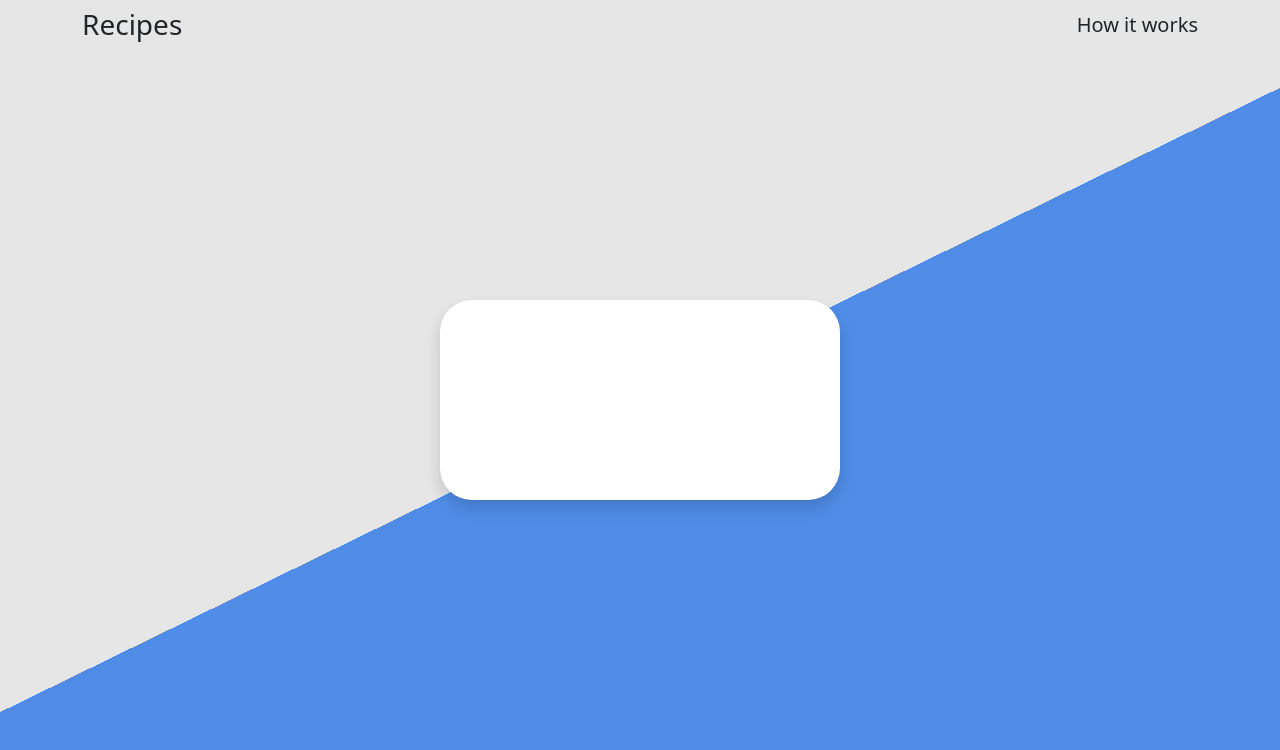
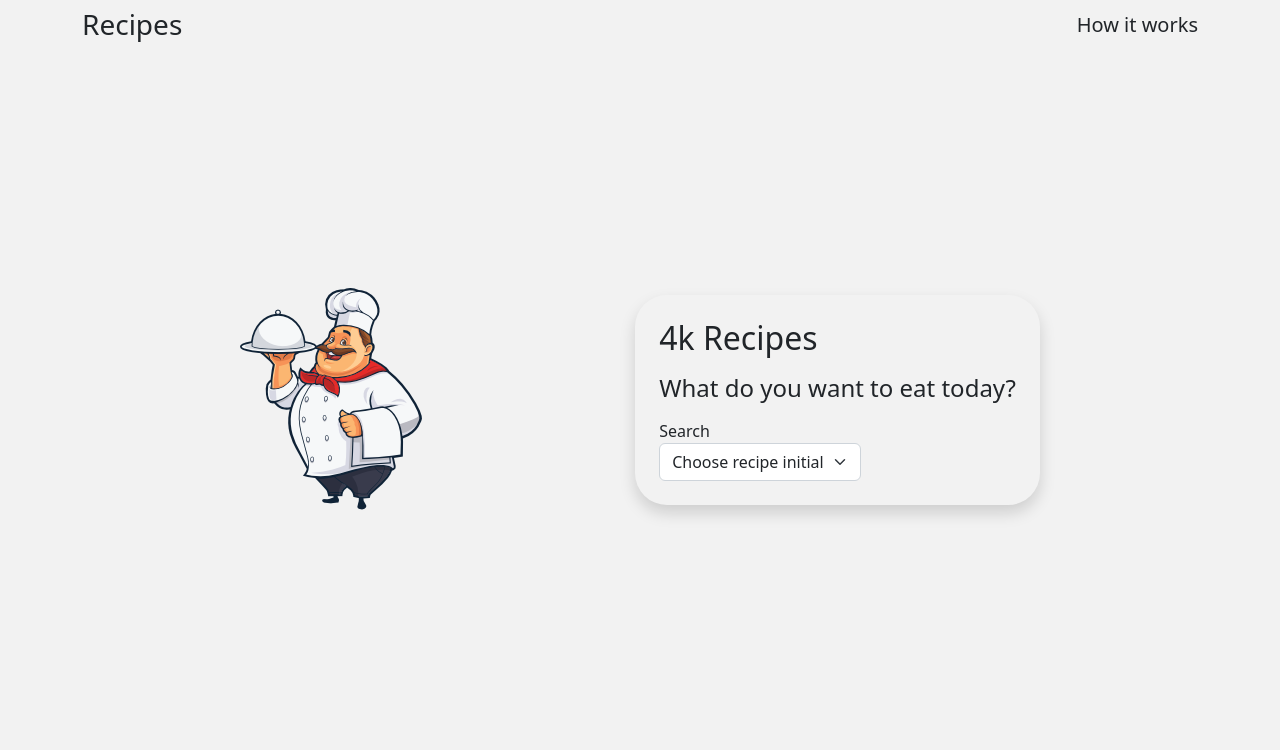
Before and after one commit to mrmeizongo/recipe-app, a React (Vite) app: page / in a window 1280 px wide. Shown: the top 750 px of the page. Built offline with nearby package versions, Linux system fonts and the light colour scheme.

Commit message:
Modified query page

```diff
--- a/src/components/Content/Content.jsx
+++ b/src/components/Content/Content.jsx
@@ -1,11 +1,34 @@
-import React from "react";
+import React, { useState } from "react";
 import ContentStyle from "./ContentStyle.module.css";
+import ChefIcon from "../../assets/chef-icon.png";
+import Select from "../Select/Select";
+import { recipeInitials } from "../../helper/RecipeHelper";
 
 const Content = () => {
 	return (
 		<section
-			className={`${ContentStyle.Container} d-flex flex-row align-items-center rounded-5 shadow`}
-		></section>
+			className={`${ContentStyle.Container} d-flex flex-column flex-md-row align-items-center
+          justify-content-center justify-content-md-between gap-5`}
+		>
+			<img src={ChefIcon} className={`${ContentStyle.Icon}`} />
+			<div
+				className={`${ContentStyle.Query} d-flex flex-column justify-content-center
+             align-items-start rounded-5 shadow p-4 gap-3`}
+			>
+				<h2>4k Recipes</h2>
+				<h4>What do you want to eat today?</h4>
+				<form>
+					<label>Search</label>
+					<Select
+						className={`${ContentStyle.Select}`}
+						initialOption={<option selected>Choose recipe initial</option>}
+						children={recipeInitials.map((initial) => {
+							return <option value={initial}>{initial}</option>;
+						})}
+					></Select>
+				</form>
+			</div>
+		</section>
 	);
 };
 
--- a/src/components/Content/ContentStyle.module.css
+++ b/src/components/Content/ContentStyle.module.css
@@ -1,11 +1,16 @@
 .Container {
-   min-width: 400px;
-   height: 200px;
-   background-color: white;
+	min-width: 100px;
+	width: 800px;
+	height: fit-content;
 }
 
-.Form {}
+.Query {
+	min-width: 300px;
+}
 
-.Selector {
-   min-width: fit-content;
+.Icon {
+	object-fit: contain;
+	width: auto;
+	height: auto;
+	background: transparent;
 }
--- a/src/components/Main/index.css
+++ b/src/components/Main/index.css
@@ -39,7 +39,7 @@ body {
 	min-height: 100vh;
 	text-rendering: optimizeSpeed;
 	line-height: 1.5;
-   background: center / contain no-repeat linear-gradient(154deg, hsl(0, 0%, 90%) 50%, hsl(216, 76%, 61%) 50%);
+	background: hsl(0, 0%, 95%);
 }
 
 /* A elements that don't have a class get default styles */
--- a/src/components/Select/Select.jsx
+++ b/src/components/Select/Select.jsx
@@ -1,8 +1,21 @@
 import React from "react";
 
-const Select = ({ children, className, disabled, id }) => {
+const Select = ({
+	children,
+	className,
+	disabled,
+	id,
+	initialOption,
+	handleOnChange,
+}) => {
 	return (
-		<select className={className} disabled={disabled} id={id}>
+		<select
+			className={`${className} form-select form-select`}
+			disabled={disabled}
+			id={id}
+			onChange={handleOnChange}
+		>
+			{initialOption}
 			{children}
 		</select>
 	);
--- a/src/helper/RecipeHelper.js
+++ b/src/helper/RecipeHelper.js
@@ -1,4 +1,8 @@
 import RecipeNames from "../RecipeNames/recipe_names.json";
 
 export default RecipeNames;
-export const recipeNames = Object.keys(RecipeNames).map((e) => e.toUpperCase());
+export const recipeInitials = Object.keys(RecipeNames).map((e) =>
+	e.toUpperCase()
+);
+
+export function getRecipeNames(initial) {}
```
Also changed, not shown: public/chef-icon.jpg (deleted), src/assets/chef-icon.png (added). Lines whose indentation alone changed are shown as unchanged.
